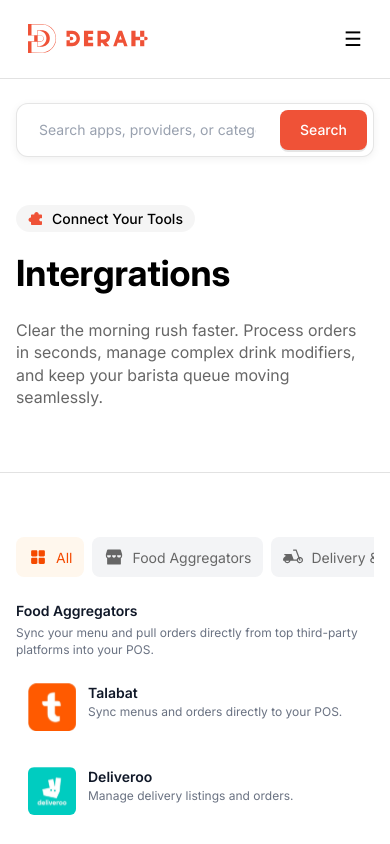
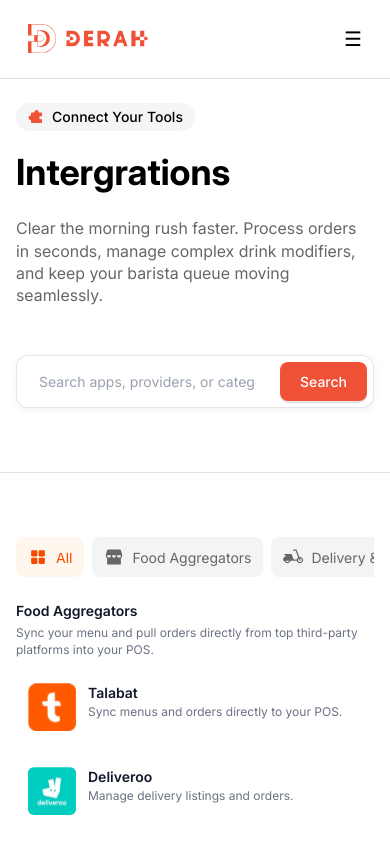
Before and after one commit to satriaherman1/derah-landing, a Next.js app: page /integrations in a window 390 px wide. Shown: the top 844 px of the page. Built offline with nearby package versions, Linux system fonts and the light colour scheme.

Commit message:
fix layout at integrations

```diff
--- a/app/integrations/page.tsx
+++ b/app/integrations/page.tsx
@@ -89,7 +89,7 @@
 
         <Navbar />
         <main className="mt-6 md:mt-16">
-            <div className="flex gap-y-12 flex-wrap flex-col-reverse md:flex-row md:items-end justify-between gap-x-4 container max-w-[1300px]">
+            <div className="flex gap-y-12 flex-wrap flex-col md:flex-row md:items-end justify-between gap-x-4 container max-w-[1300px]">
                 <section className="basis-full w-full md:w-auto md:basis-[calc(50%-15px)] min-w-0">
                     <Badge>
                         <PuzzlePiece /> Connect Your Tools
```
